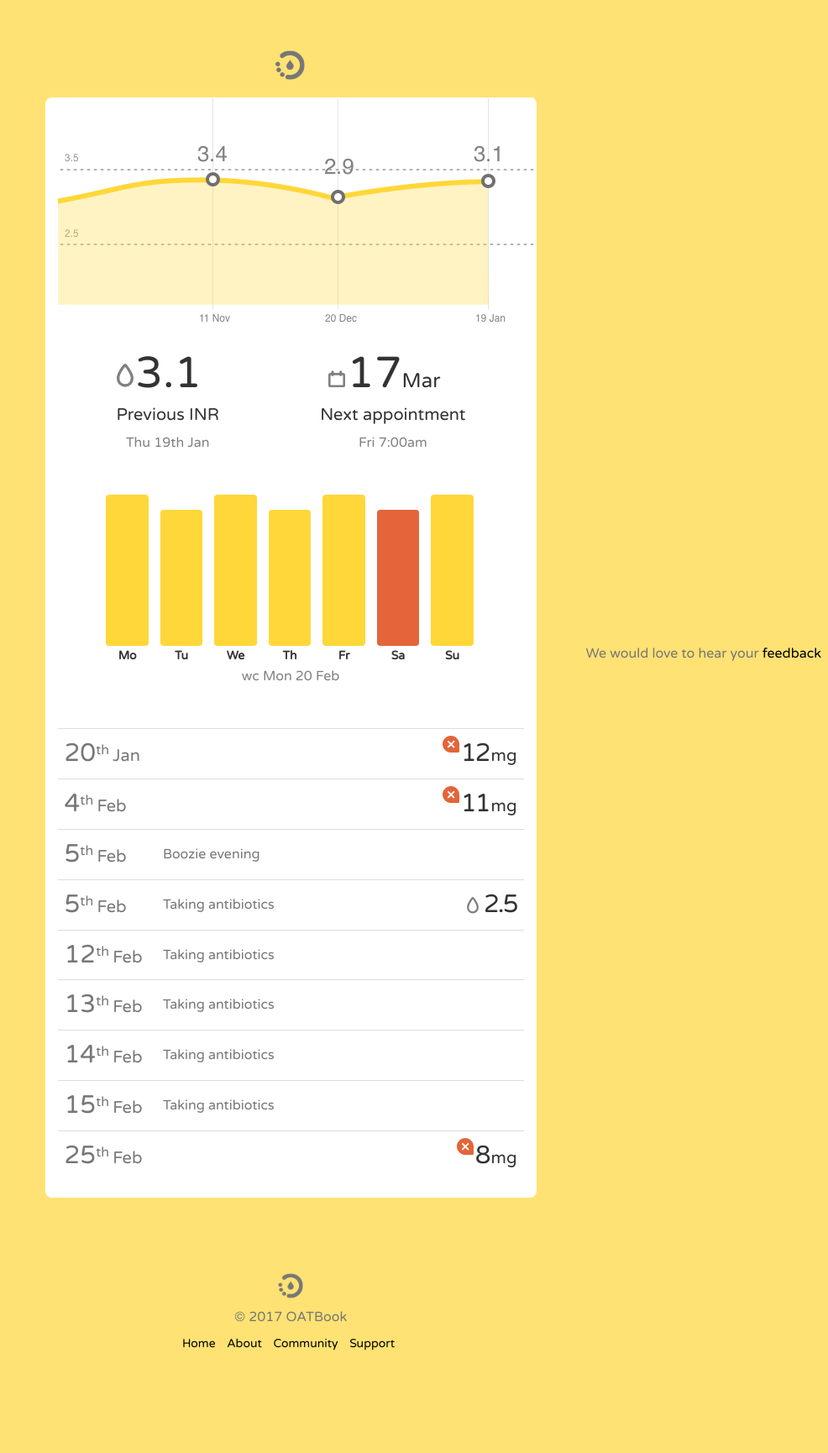
After one commit to robcleaton/my.oatbook, a PHP site: page /HiG120Xdpie34 in a window 1280 px wide. The commit adds this page. Shown: the whole page at 84% size, without its empty margins (294-1280 px from the left). Run offline with PHP 8.4, Linux system fonts and the light colour scheme.

Commit message:
report card external link

```diff
--- /dev/null
+++ b/HiG120Xdpie34.php
@@ -0,0 +1,130 @@
+<?php
+$pageTitle = "Report of Rob Cleaton";
+  include 'includes/header.php';
+  ?>
+
+<style>
+  body {
+    background: rgba(255, 215, 58, 0.71);
+    padding-top: 60px;
+  }
+  .navbar {
+    display: none;
+  }
+  .col-sm-6 {
+    background: #fff;
+    border-radius: 8px;
+  }
+  h1.oatbook {
+    background: url(../assets/images/icons/oatbook-icon.png) -36px 0px no-repeat !important;
+    background-size: 30px;
+    height: 36px;
+    width: 36px;
+    text-indent: -30000%;
+    margin-top: 0px;
+    margin-bottom: 20px;
+  }
+  h1.oatbook:hover {
+    background: url(../assets/images/icons/oatbook-icon.png) -36px -36px no-repeat !important;
+    background-size: 30px;
+  }
+</style>
+
+<div class="container" id="reportCardModal">
+  <div class="row">
+    <a href="/"><h1 class="oatbook center-block">OATBook</h1></a>
+
+    <div class="col-sm-6 col-sm-offset-3">
+
+      <!-- Graph -->
+      <div class="container graph" style="background: none;">
+        <img src="/assets/images/chart-report.png" alt="INR readings">
+      </div><!-- /graph -->
+
+      <!-- Stats -->
+      <div class="row stats">
+
+        <!-- Previous reading -->
+        <div class="col-md-6 previousRead">
+          <h2 class="text-center"><span class="ico"></span>3.1</h2>
+          <h3 class="text-center">Previous INR</h3>
+          <p class="text-center date">Thu 19th Jan</p></p>
+        </div>
+
+        <!-- Next appointment -->
+        <div class="col-md-5 nextApp">
+          <h2 class="text-center"><span class="ico"></span>17<span class="month">Mar</span></h2>
+          <h3 class="text-center">Next appointment</h3>
+          <p class="text-center date">Fri 7:00am</p>
+        </div>
+
+        <!-- Weekly dosages -->
+        <div class="col-md-10 col-sm-offset-1">
+          <ul class="list-inline weeklyDosages">
+            <li><span class="dose h-100" data-toggle="tooltip" title="10mg"></span><label>Mo</label></li>
+            <li><span class="dose h-90" data-toggle="tooltip" title="8mg"></span><label>Tu</label></li>
+            <li><span class="dose h-100" data-toggle="tooltip" title="10mg"></span><label>We</label></li>
+            <li><span class="dose h-90" data-toggle="tooltip" title="8mg"></span><label>Th</label></li>
+            <li><span class="dose h-100" data-toggle="tooltip" title="10mg"></span><label>Fr</label></li>
+            <li><span class="dose missed h-90" data-toggle="tooltip" title="8mg Missed"></span><label>Sa</label></li>
+            <li><span class="dose h-100" data-toggle="tooltip" title="10mg"></span><label>Su</label></li>
+          </ul>
+          <p class="text-center date">wc Mon 20 Feb</p>
+        </div>
+
+      </div><!-- /stats -->
+
+      <!-- Table -->
+      <table class="table table-hover">
+        <tr>
+          <td><span class="date">20<sup>th</sup></span> <span class="month">Jan</span></td>
+          <td></td>
+          <td class="text-right"><span class="missed"><span class="dose">12</span></span></td>
+        </tr>
+        <tr>
+          <td><span class="date">4<sup>th</sup></span> <span class="month">Feb</span></td>
+          <td></td>
+          <td class="text-right"><span class="missed"><span class="dose">11</span></span></td>
+        </tr>
+        <tr>
+          <td><span class="date">5<sup>th</sup></span> <span class="month">Feb</span></td>
+          <td>Boozie evening</td>
+          <td></td>
+        </tr>
+        <tr>
+          <td><span class="date">5<sup>th</sup></span> <span class="month">Feb</span></td>
+          <td>Taking antibiotics</td>
+          <td class="text-right"><span class="reading"><span class="dose">2.5</span></span></td>
+        </tr>
+        <tr>
+          <td><span class="date">12<sup>th</sup></span> <span class="month">Feb</span></td>
+          <td>Taking antibiotics</td>
+          <td></td>
+        </tr>
+        <tr>
+          <td><span class="date">13<sup>th</sup></span> <span class="month">Feb</span></td>
+          <td>Taking antibiotics</td>
+          <td></td>
+        </tr>
+        <tr>
+          <td><span class="date">14<sup>th</sup></span> <span class="month">Feb</span></td>
+          <td>Taking antibiotics</td>
+          <td></td>
+        </tr>
+        <tr>
+          <td><span class="date">15<sup>th</sup></span> <span class="month">Feb</span></td>
+          <td>Taking antibiotics</td>
+          <td></td>
+        </tr>
+        <tr>
+          <td><span class="date">25<sup>th</sup></span> <span class="month">Feb</span></td>
+          <td></td>
+          <td class="text-right"><span class="missed"><span class="dose">8</span></span></td>
+        </tr>
+      </table>
+
+    </div>
+  </div>
+</div>
+
+<?php include 'includes/footer.php'; ?>
--- a/about.php
+++ b/about.php
@@ -1,9 +1,6 @@
 <?php
 $pageTitle = "About";
-  include 'includes/header.php';
-  include 'includes/report-card.php';
-  include 'includes/support.php';
-  include 'includes/modals.php'; ?>
+  include 'includes/header.php'; ?>
 
   <div class="container">
     <div class="row">
--- a/includes/header.php
+++ b/includes/header.php
@@ -20,4 +20,10 @@
   </head>
   <body>
 
-  <?php include'navBar.php'; ?>
+  <?php
+    include'navBar.php';
+    include 'includes/report-card.php';
+    include 'includes/support.php';
+    include 'includes/newPost.php';
+    include 'includes/support.php';
+    include 'includes/modals.php'; ?>
--- a/includes/modals.php
+++ b/includes/modals.php
@@ -43,7 +43,34 @@
   </div>
 </div>
 
+<!-- Share link to report -->
+<div class="modal fade" id="shareReportModal" tabindex="-1" role="dialog" aria-labelledby="myModalLabel">
+  <div class="modal-dialog modal-md" role="document">
+    <div class="modal-content">
+      <div class="modal-header">
+        <button type="button" class="close" data-dismiss="modal" aria-label="Close"><span aria-hidden="true">&times;</span></button>
+        <h4 class="modal-title" id="myModalLabel">Share link to report</h4>
+      </div>
+      <div class="modal-body">
+        <div class="jumbotron">
+          <p class="text-center"><a href="HiG120Xdpie34" target="_blank">HiG120Xdpie34.php</a></p>
+        </div>
 
+        <form>
+          <p>Share this link will with the following email addresses</p>
+          <div class="form-group">
+            <input type="email" class="form-control" id="exampleInputEmail1" placeholder="Email">
+            <caption>Seperate multiple emails with a comma</caption>
+          </div>
+        </form>
+      </div>
+      <div class="modal-footer">
+        <button type="button" class="btn btn-default" data-dismiss="modal">Close</button>
+        <button type="button" class="btn btn-primary">Share</button>
+      </div>
+    </div>
+  </div>
+</div>
 
 <!-- Share via email -->
 <div class="modal fade" id="shareEmailModal" tabindex="-1" role="dialog" aria-labelledby="myModalLabel">
@@ -73,3 +100,24 @@
     </div>
   </div>
 </div>
+
+<!-- Download report -->
+<div class="modal fade" id="downloadReportModal" tabindex="-1" role="dialog" aria-labelledby="myModalLabel">
+  <div class="modal-dialog modal-md" role="document">
+    <div class="modal-content">
+      <div class="modal-header">
+        <button type="button" class="close" data-dismiss="modal" aria-label="Close"><span aria-hidden="true">&times;</span></button>
+        <h4 class="modal-title" id="myModalLabel">Download report</h4>
+      </div>
+      <div class="modal-body">
+
+        <p class="text-center"><a href="#">Download spreadsheet (CSV)</a></p>
+        <p class="text-center"><a href="#">Download PDF</a></p>
+
+      </div>
+      <div class="modal-footer">
+        <button type="button" class="btn btn-default" data-dismiss="modal">Close</button>
+      </div>
+    </div>
+  </div>
+</div>
--- a/includes/report-card.php
+++ b/includes/report-card.php
@@ -1,4 +1,3 @@
-<!-- Modal 2 -->
 <div class="modal fade" id="reportCardModal" tabindex="-1" role="dialog" aria-labelledby="myModalLabel">
   <div class="modal-dialog" role="document">
     <div class="modal-content">
@@ -105,7 +104,7 @@
             Share <span class="caret"></span>
           </button>
           <ul class="dropdown-menu">
-            <li><a href="#" data-toggle="modal" data-target="#shareEmailModal">Share private link</a></li>
+            <li><a href="#shareReportModal" data-toggle="modal" data-dismiss="modal">Share link to report</a></li>
             <li><a href="#shareEmailModal" data-toggle="modal" data-dismiss="modal">Email report</a></li>
             <li><a href="#downloadReportModal" data-toggle="modal" data-dismiss="modal">Download report</a></li>
           </ul>
@@ -113,4 +112,4 @@
       </div>
     </div>
   </div>
-</div><!-- /Modal 2 -->
+</div>
--- a/index.php
+++ b/index.php
@@ -1,10 +1,6 @@
 <?php
 $pageTitle = "Home";
-  include 'includes/header.php';
-  include 'includes/report-card.php';
-  include 'includes/support.php';
-  include 'includes/welcome.php';
-  include 'includes/modals.php'; ?>
+  include 'includes/header.php'; ?>
 
   <!-- Graph -->
   <div class="jumbotron graph">
--- a/sass/_custom.scss
+++ b/sass/_custom.scss
@@ -38,12 +38,6 @@ a {
 }
 .hide {
   display: none;
-}
-.container.page {
-  background: #fff;
-  border: 1px solid #eeeeee;
-  border-radius: 10px;
-  margin-top: 20px;
 }
 p {
   font-size: 16px;
--- a/sass/_stats.scss
+++ b/sass/_stats.scss
@@ -108,6 +108,7 @@
 #reportCardModal {
   .graph {
     height: 250px;
+    width: initial;
     padding: 0px;
     margin-bottom: 30px;
   }
--- a/settings.php
+++ b/settings.php
@@ -1,9 +1,6 @@
 <?php
 $pageTitle = "Settings";
-  include 'includes/header.php';
-  include 'includes/report-card.php';
-  include 'includes/support.php';
-  include 'includes/modals.php'; ?>
+  include 'includes/header.php'; ?>
 
   <div class="container">
     <div class="col-sm-8 col-md-offset-2">
--- a/singlepost.php
+++ b/singlepost.php
@@ -1,10 +1,6 @@
 <?php
 $pageTitle = "Single Post";
-  include 'includes/header.php';
-  include 'includes/report-card.php';
-  include 'includes/support.php';
-  include 'includes/newPost.php';
-  include 'includes/modals.php'; ?>
+  include 'includes/header.php'; ?>
 
   <div class="container postBlock">
 
```
Also changed, not shown: community.php (+2 -6 lines), myaccount.php (+2 -5 lines), _.htaccess (renamed from .htaccess), stylesheets/styles.css, 2 other files.
